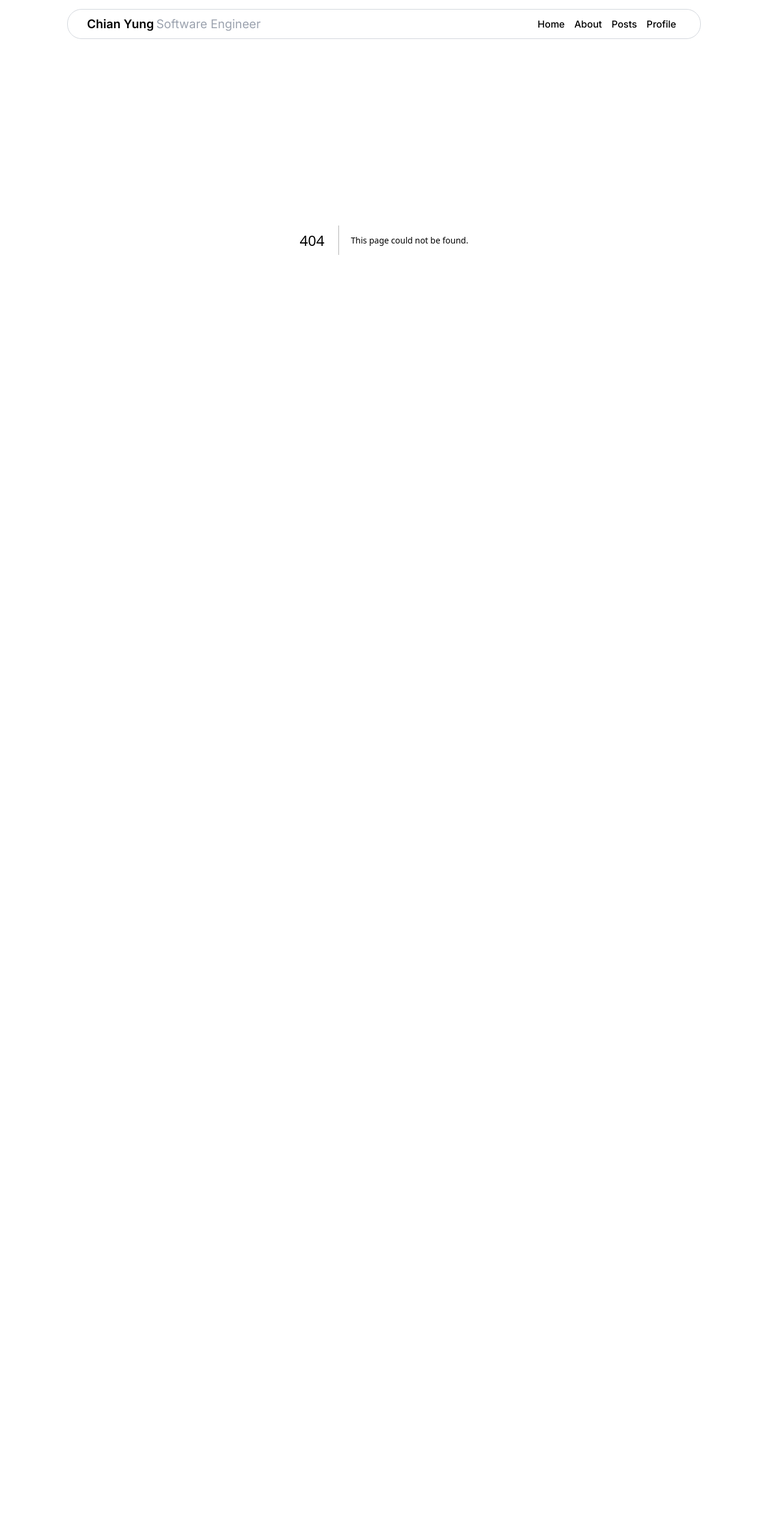
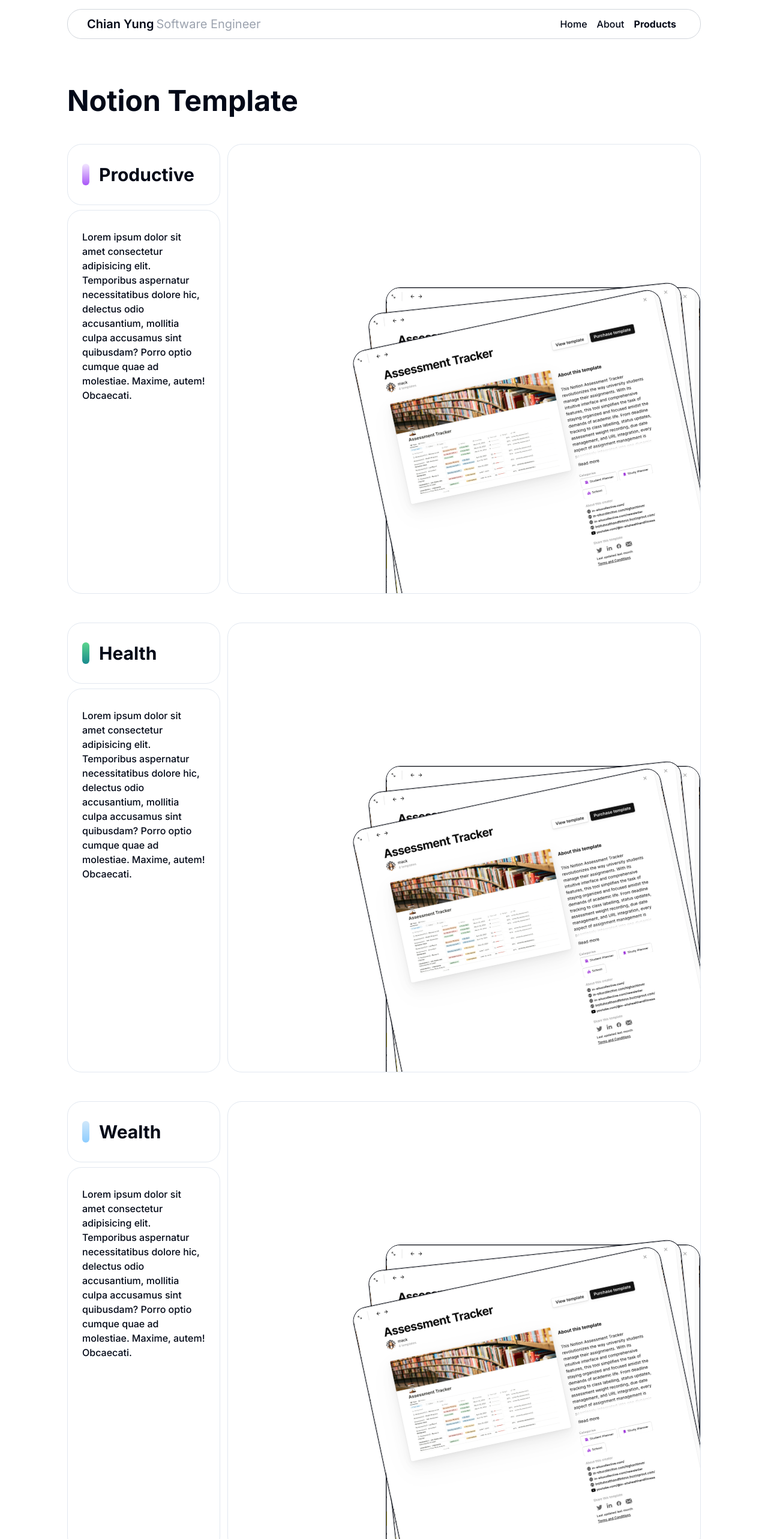
Before and after one commit to chianyungcode/portfolio-chian, a Next.js app: page /notion-template in a window 1280 px wide. Before the commit this address had no page. Shown: the top 2566 px of the page at 60% size. Before the commit the page ends 800 px from the top, so only its background shows below. Built offline with nearby package versions, Linux system fonts and the light colour scheme.

Commit message:
feat: add new pages products(notion-template)

```diff
--- /dev/null
+++ b/app/(routes)/notion-template/page.tsx
@@ -0,0 +1,154 @@
+import SectionContainer from "@/components/small-components/SectionContainer";
+import Image from "next/image";
+import React from "react";
+
+const NotionTemplatePage = () => {
+  return (
+    <SectionContainer>
+      <h1 className="text-5xl font-bold">Notion Template</h1>
+      <div className="grid grid-cols-4 gap-x-3">
+        <div className="col-span-1 flex flex-col gap-y-2">
+          <div className="xl:py-8 xl:px-6 border border-slate-200 rounded-3xl flex gap-x-4">
+            <div className="w-3 h-full  bg-gradient-to-t from-purple-500 to-purple-100 rounded-full" />
+            <h1 className="font-bold text-3xl">Productive</h1>
+          </div>
+          <div className="xl:py-8 xl:px-6 border border-slate-200 rounded-3xl font-medium flex gap-x-4 min-h-[40rem]">
+            <p>
+              Lorem ipsum dolor sit amet consectetur adipisicing elit.
+              Temporibus aspernatur necessitatibus dolore hic, delectus odio
+              accusantium, mollitia culpa accusamus sint quibusdam? Porro optio
+              cumque quae ad molestiae. Maxime, autem! Obcaecati.
+            </p>
+          </div>
+        </div>
+        <div className="col-span-3">
+          <div className="xl:py-8 xl:px-6 border border-slate-200 group rounded-3xl h-full relative overflow-hidden">
+            <div className="border border-gray-950 rounded-3xl overflow-hidden h-[622px] w-[524px] group-hover:-rotate-[6deg] transition-transform absolute right-0 -bottom-28">
+              <Image
+                src="/assets/images/product-.png"
+                alt="notion-screenshot"
+                className="absolute"
+                width={800}
+                height={800}
+              />
+            </div>
+            <div className="border border-gray-950 rounded-3xl overflow-hidden h-[622px] transition-transform group-hover:-rotate-[12deg] -rotate-6 w-[524px] absolute right-0 -bottom-32">
+              <Image
+                src="/assets/images/product-.png"
+                alt="notion-screenshot"
+                className="absolute"
+                width={800}
+                height={800}
+              />
+            </div>
+            <div className="border border-gray-950 rounded-3xl overflow-hidden h-[622px] transition-all group-hover:-rotate-[16deg] -rotate-12 w-[524px] absolute right-0 -bottom-40">
+              <Image
+                src="/assets/images/product-.png"
+                alt="notion-screenshot"
+                className="absolute"
+                width={800}
+                height={800}
+              />
+            </div>
+          </div>
+        </div>
+      </div>
+      <div className="grid grid-cols-4 gap-x-3">
+        <div className="col-span-1 flex flex-col gap-y-2">
+          <div className="xl:py-8 xl:px-6 border border-slate-200 rounded-3xl flex gap-x-4">
+            <div className="w-3 h-full  bg-gradient-to-t from-[#198A8D] to-[#5BD68E] rounded-full" />
+            <h1 className="font-bold text-3xl">Health</h1>
+          </div>
+          <div className="xl:py-8 xl:px-6 border border-slate-200 rounded-3xl font-medium flex gap-x-4 min-h-[40rem]">
+            <p>
+              Lorem ipsum dolor sit amet consectetur adipisicing elit.
+              Temporibus aspernatur necessitatibus dolore hic, delectus odio
+              accusantium, mollitia culpa accusamus sint quibusdam? Porro optio
+              cumque quae ad molestiae. Maxime, autem! Obcaecati.
+            </p>
+          </div>
+        </div>
+        <div className="col-span-3">
+          <div className="xl:py-8 xl:px-6 border border-slate-200 group rounded-3xl h-full relative overflow-hidden">
+            <div className="border border-gray-950 rounded-3xl overflow-hidden h-[622px] w-[524px] group-hover:-rotate-[6deg] transition-transform absolute right-0 -bottom-28">
+              <Image
+                src="/assets/images/product-.png"
+                alt="notion-screenshot"
+                className="absolute"
+                width={800}
+                height={800}
+              />
+            </div>
+            <div className="border border-gray-950 rounded-3xl overflow-hidden h-[622px] transition-transform group-hover:-rotate-[12deg] -rotate-6 w-[524px] absolute right-0 -bottom-32">
+              <Image
+                src="/assets/images/product-.png"
+                alt="notion-screenshot"
+                className="absolute"
+                width={800}
+                height={800}
+              />
+            </div>
+            <div className="border border-gray-950 rounded-3xl overflow-hidden h-[622px] transition-all group-hover:-rotate-[16deg] -rotate-12 w-[524px] absolute right-0 -bottom-40">
+              <Image
+                src="/assets/images/product-.png"
+                alt="notion-screenshot"
+                className="absolute"
+                width={800}
+                height={800}
+              />
+            </div>
+          </div>
+        </div>
+      </div>
+      <div className="grid grid-cols-4 gap-x-3">
+        <div className="col-span-1 flex flex-col gap-y-2">
+          <div className="xl:py-8 xl:px-6 border border-slate-200 rounded-3xl flex gap-x-4">
+            <div className="w-3 h-full  bg-gradient-to-t from-[#8DCDFF] to-[#D1E8FA] rounded-full" />
+            <h1 className="font-bold text-3xl">Wealth</h1>
+          </div>
+          <div className="xl:py-8 xl:px-6 border border-slate-200 rounded-3xl font-medium flex gap-x-4 min-h-[40rem]">
+            <p>
+              Lorem ipsum dolor sit amet consectetur adipisicing elit.
+              Temporibus aspernatur necessitatibus dolore hic, delectus odio
+              accusantium, mollitia culpa accusamus sint quibusdam? Porro optio
+              cumque quae ad molestiae. Maxime, autem! Obcaecati.
+            </p>
+          </div>
+        </div>
+        <div className="col-span-3">
+          <div className="xl:py-8 xl:px-6 border border-slate-200 group rounded-3xl h-full relative overflow-hidden">
+            <div className="border border-gray-950 rounded-3xl overflow-hidden h-[622px] w-[524px] group-hover:-rotate-[6deg] transition-transform absolute right-0 -bottom-28">
+              <Image
+                src="/assets/images/product-.png"
+                alt="notion-screenshot"
+                className="absolute"
+                width={800}
+                height={800}
+              />
+            </div>
+            <div className="border border-gray-950 rounded-3xl overflow-hidden h-[622px] transition-transform group-hover:-rotate-[12deg] -rotate-6 w-[524px] absolute right-0 -bottom-32">
+              <Image
+                src="/assets/images/product-.png"
+                alt="notion-screenshot"
+                className="absolute"
+                width={800}
+                height={800}
+              />
+            </div>
+            <div className="border border-gray-950 rounded-3xl overflow-hidden h-[622px] transition-all group-hover:-rotate-[16deg] -rotate-12 w-[524px] absolute right-0 -bottom-40">
+              <Image
+                src="/assets/images/product-.png"
+                alt="notion-screenshot"
+                className="absolute"
+                width={800}
+                height={800}
+              />
+            </div>
+          </div>
+        </div>
+      </div>
+    </SectionContainer>
+  );
+};
+
+export default NotionTemplatePage;
--- a/app/(routes)/posts/page.tsx
+++ /dev/null
@@ -1,49 +0,0 @@
-"use client";
-
-import React, { useEffect, useState } from "react";
-
-interface Post {
-  id: string;
-  type_content: string;
-  title: string;
-  content: string;
-  author: string;
-  year: string;
-}
-
-const PostsPage = () => {
-  const [posts, setPosts] = useState<Post[]>([]);
-
-  useEffect(() => {
-    const fetchData = async () => {
-      try {
-        const response = await fetch("https://www.jsondataai.com/api/xZIRRCj");
-        if (!response.ok) {
-          throw new Error("Network response was not ok");
-        }
-        const data = await response.json();
-        setPosts(data);
-      } catch (error) {
-        console.error("Ada masalah saat mengambil data:", error);
-      }
-    };
-    fetchData();
-  }, []); // Menambahkan array dependensi kosong untuk menjalankan ini sekali saja
-
-  if (!posts) {
-    return <div>Loading...</div>;
-  }
-
-  // Disini sengaja menggunakan css murni
-  return (
-    <div className="card-post">
-      {posts.map((post) => (
-        <ul key={post.id}>
-          <li>{post.author}</li>
-        </ul>
-      ))}
-    </div>
-  );
-};
-
-export default PostsPage;
--- a/components/Footer.tsx
+++ b/components/Footer.tsx
@@ -1,8 +1,10 @@
 import React from "react";
+import SectionContainer from "./small-components/SectionContainer";
 
 export default function Footer() {
   return (
-    <section className="relative overflow-hidden bg-white py-8">
+    <SectionContainer>
+      <section className="relative overflow-hidden bg-white">
         <div className="container relative z-10 mx-auto px-4">
           <div className="-m-8 flex flex-wrap items-center justify-between">
             <div className="w-auto p-8">
@@ -109,5 +111,6 @@
           </div>
         </div>
       </section>
+    </SectionContainer>
   );
 }
--- a/components/Navbar.tsx
+++ b/components/Navbar.tsx
@@ -1,9 +1,9 @@
 "use client";
 
 import Link from "next/link";
-import { motion } from "framer-motion";
 import { usePathname } from "next/navigation";
 import { Menu } from "lucide-react";
+import { navLinks } from "@/constant/navbar";
 
 const Navbar = () => {
   const pathname = usePathname();
@@ -19,27 +19,15 @@
         </h3>
         <Menu className="lg:hidden block" />
         <div className="p-2 lg:flex gap-4 font-medium hidden ">
-          <Link href="/" className={pathname === "/" ? "font-bold" : ""}>
-            Home
-          </Link>
-          <Link
-            href="/about"
-            className={pathname === "/about" ? "font-bold" : ""}
-          >
-            About
-          </Link>
-          <Link
-            href="/posts"
-            className={pathname === "/posts" ? "font-bold" : ""}
-          >
-            Posts
-          </Link>
-          <Link
-            href="/profile"
-            className={pathname === "/profile" ? "font-bold" : ""}
-          >
-            Profile
-          </Link>
+          {navLinks.map((link) => (
+            <Link
+              href={link.href}
+              key={link.title}
+              className={pathname === `${link.href}` ? "font-bold" : ""}
+            >
+              {link.title}
+            </Link>
+          ))}
         </div>
       </div>
     </header>
--- /dev/null
+++ b/components/small-components/SectionContainer.tsx
@@ -0,0 +1,11 @@
+import React from "react";
+
+const SectionContainer = ({ children }: { children: React.ReactNode }) => {
+  return (
+    <section className="max-w-[1440px] md:px-16 mx-auto lg:px-[112px] lg:py-[96px] space-y-12 lg:mt-12 py-6 px-4">
+      {children}
+    </section>
+  );
+};
+
+export default SectionContainer;
--- /dev/null
+++ b/constant/navbar.ts
@@ -0,0 +1,14 @@
+export const navLinks = [
+  {
+    title: "Home",
+    href: "/",
+  },
+  {
+    title: "About",
+    href: "/about",
+  },
+  {
+    title: "Products",
+    href: "/notion-template",
+  },
+] as const;
```
Also changed, not shown: public/assets/images/product-.png (added). Lines whose indentation alone changed are shown as unchanged.
